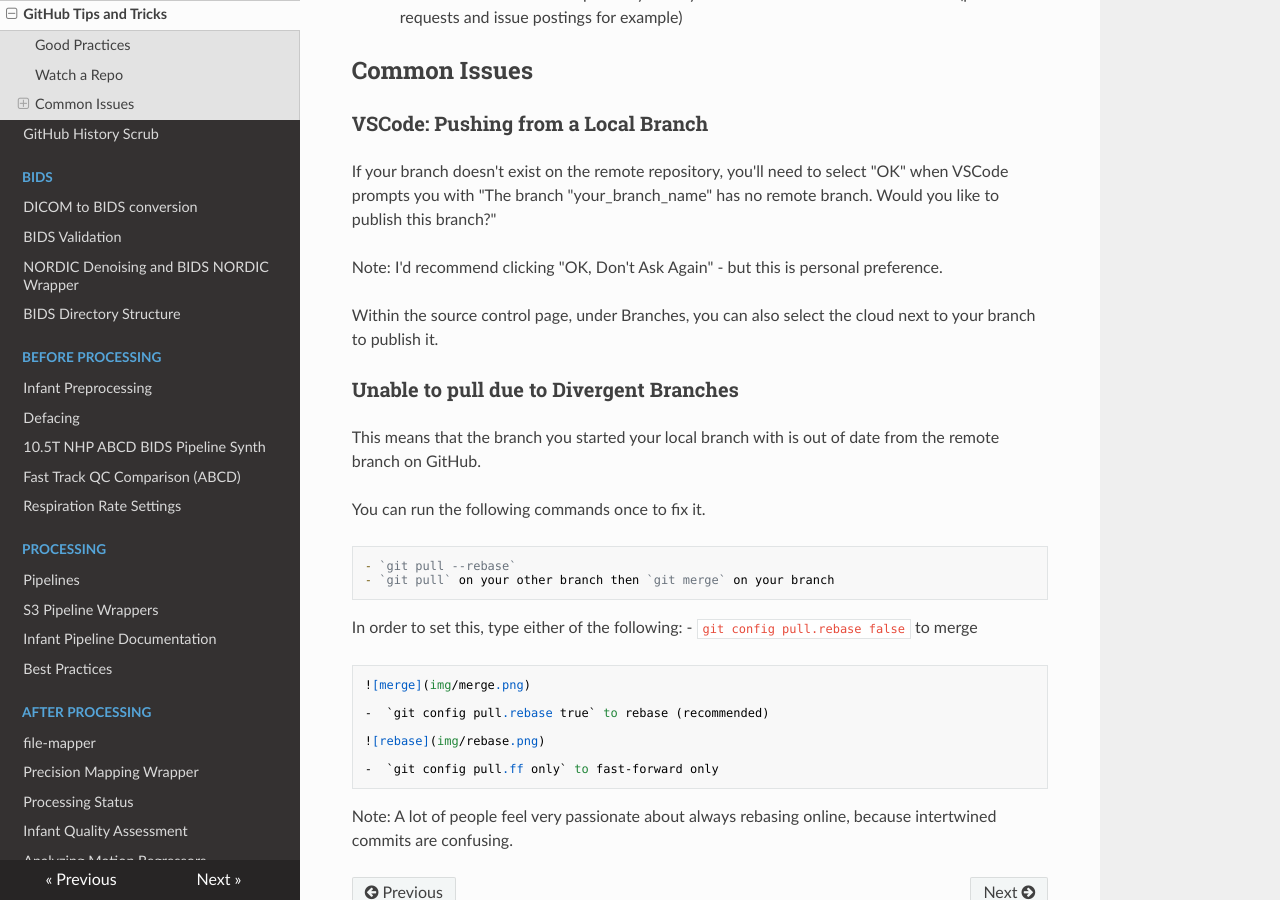
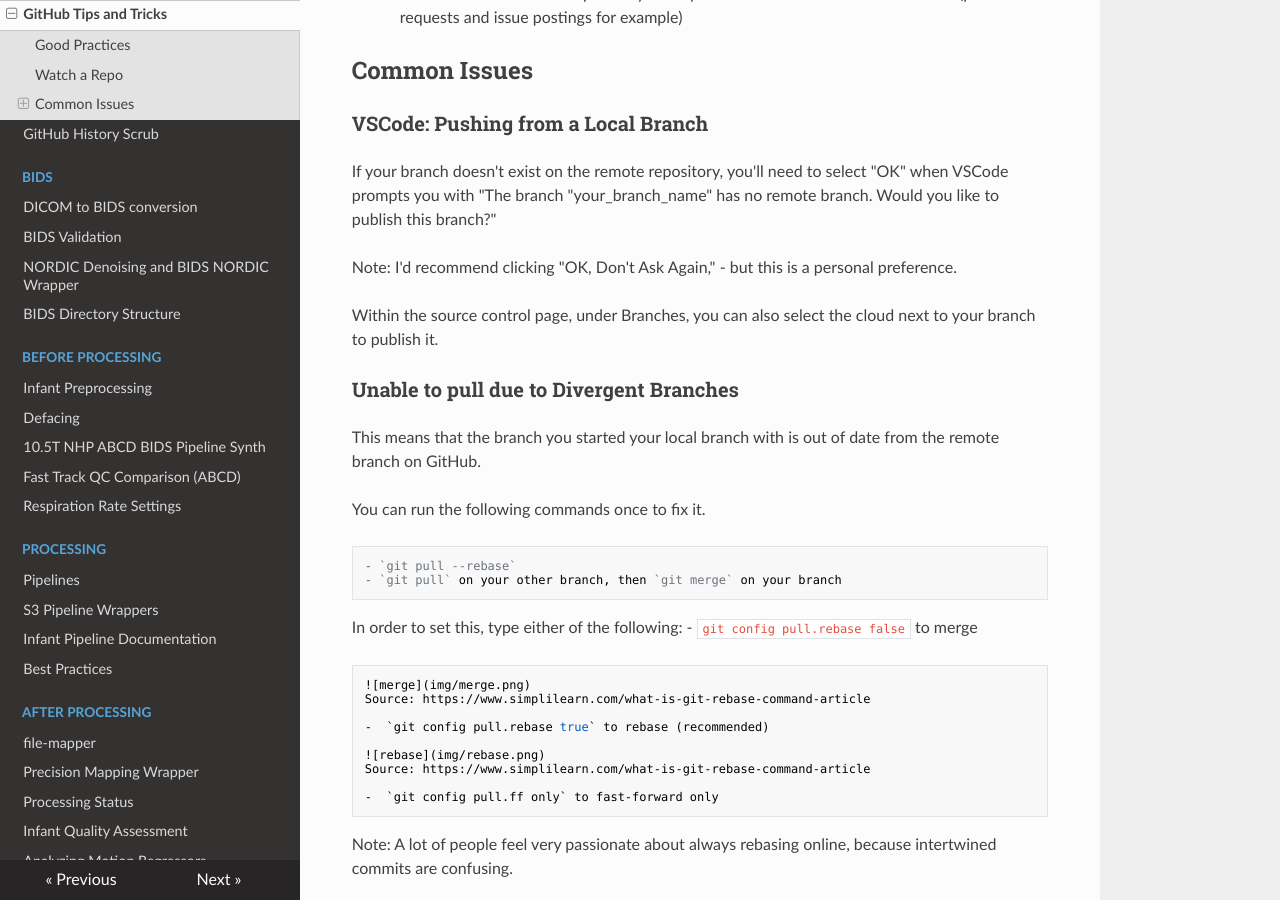
Before and after one commit to DCAN-Labs/cdni-brain, an MkDocs documentation site: the page built from docs/github-tips.md, in a window 1280 px wide and 900 px high, scrolled down 1311 px. Built offline with MkDocs 1.6.1, drawn with Linux system fonts in a browser that asks for light colours; nearby versions of some CDN libraries; part of the change alters nothing that is shown.

Commit message:
Update github-tips.md

```diff
--- a/docs/github-tips.md
+++ b/docs/github-tips.md
@@ -41,7 +41,7 @@ Watching a repo will enable email notifications any time a certain event happens
 
 If your branch doesn't exist on the remote repository, you'll need to select "OK" when VSCode prompts you with "The branch "your_branch_name" has no remote branch. Would you like to publish this branch?"
 
-Note: I'd recommend clicking "OK, Don't Ask Again" - but this is personal preference.
+Note: I'd recommend clicking "OK, Don't Ask Again," - but this is a personal preference.
 
 Within the source control page, under Branches, you can also select the cloud next to your branch to publish it.
 
@@ -52,17 +52,19 @@ This means that the branch you started your local branch with is out of date fro
 You can run the following commands once to fix it.
 
     - `git pull --rebase`
-    - `git pull` on your other branch then `git merge` on your branch
+    - `git pull` on your other branch, then `git merge` on your branch
 
 
 In order to set this, type either of the following:
     -  `git config pull.rebase false` to merge
 
     ![merge](img/merge.png)
+    Source: https://www.simplilearn.com/what-is-git-rebase-command-article
 
     -  `git config pull.rebase true` to rebase (recommended)
 
     ![rebase](img/rebase.png)
+    Source: https://www.simplilearn.com/what-is-git-rebase-command-article
 
     -  `git config pull.ff only` to fast-forward only
 
```
